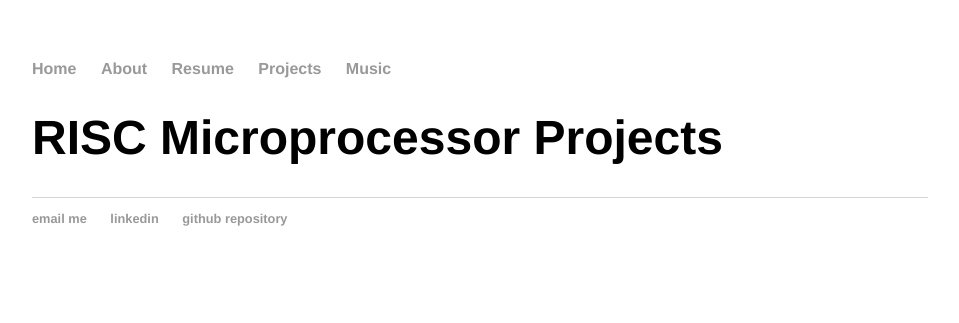
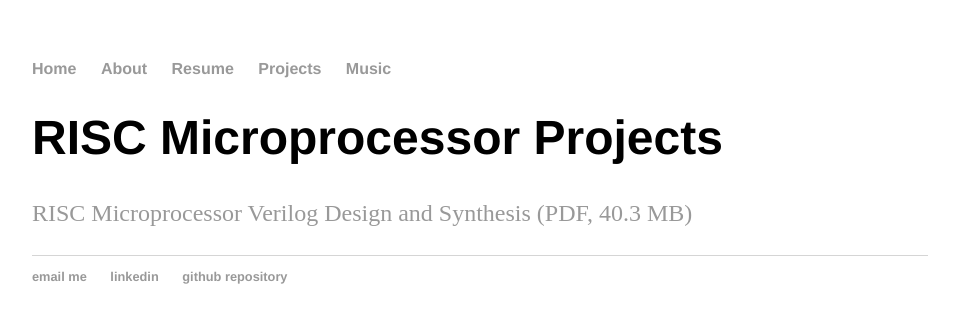
Before and after one commit to zackfravel/zackfravel.github.io, a Jekyll site: the page built from _posts/2016-12-08-RISC.md, in a window 1280 px wide. Shown: the top 323 px of the page, without its empty margins (160-1119 px from the left). Built offline with Jekyll 4.4.1, drawn with Linux system fonts in a browser that asks for light colours.

Commit message:
Update 2016-12-08-RISC.md

```diff
--- a/_posts/2016-12-08-RISC.md
+++ b/_posts/2016-12-08-RISC.md
@@ -2,3 +2,5 @@
 layout: post
 title: "RISC Microprocessor Projects"
 ---
+
+[RISC Microprocessor Verilog Design and Synthesis (PDF, 40.3 MB)](https://zackfravel.github.io/assets/pdf/RISC.pdf)
```
